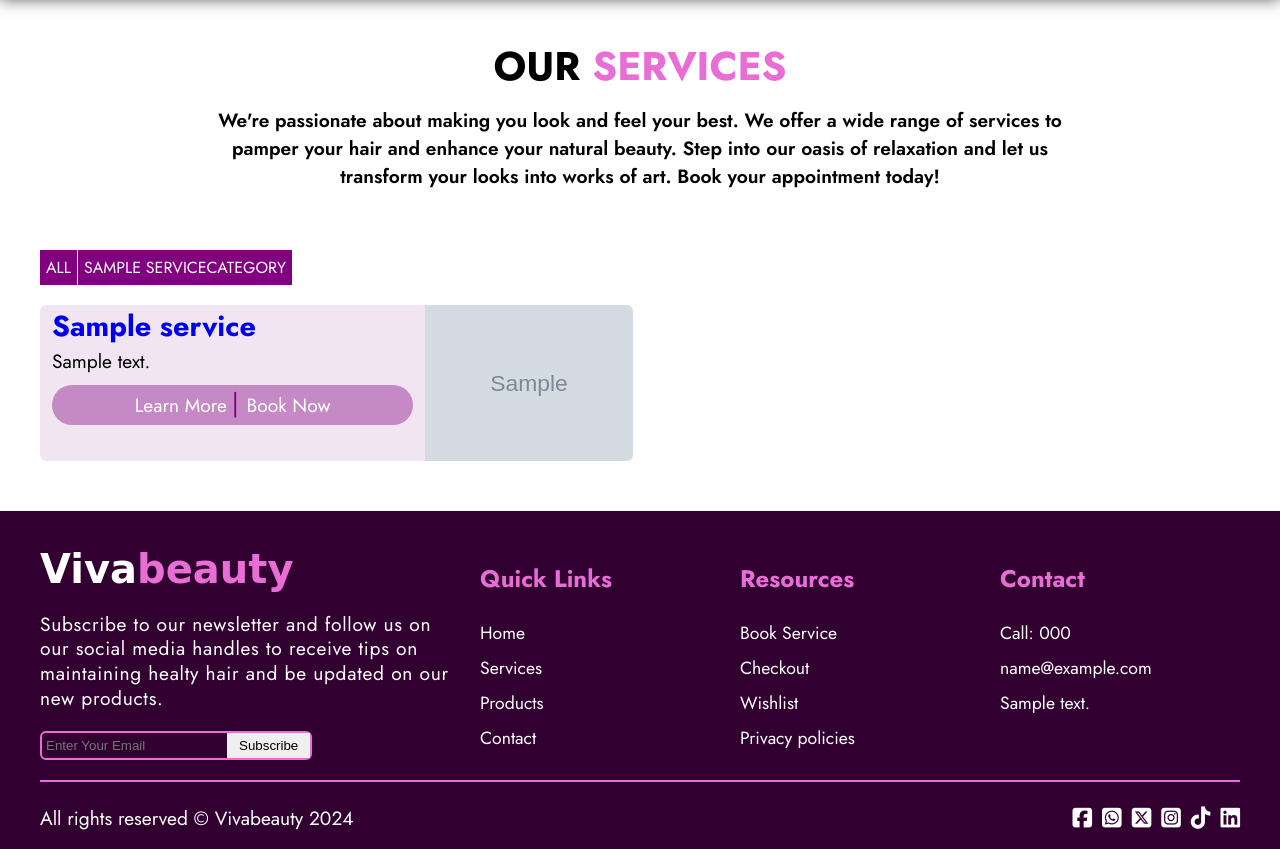
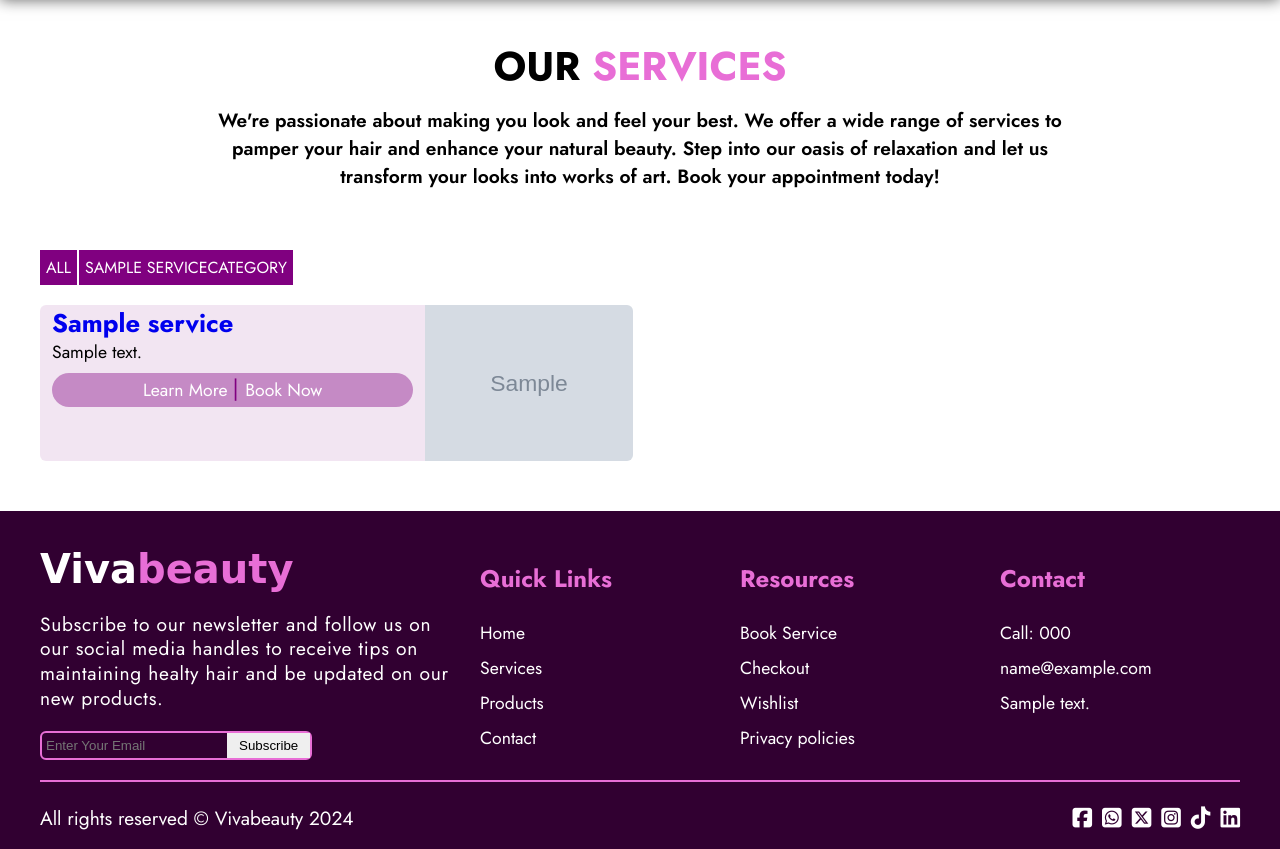
Before and after one commit to Judechuks/vivabeauty, a Django app: page /services/ in a window 1280 px wide. Shown: the part 54-903 px from the top of the page. Run offline with Django 5.2, Linux system fonts and the light colour scheme; tables that the repository leaves empty hold one stand-in row (values such as "Sample post"); grey boxes marked "Sample" are stand-in pictures; some web fonts are replaced.

Commit message:
reduced the paragraph's font-size for the services page

```diff
--- a/app/static/app/css/service.css
+++ b/app/static/app/css/service.css
@@ -6,7 +6,7 @@
 .categories {
   display: flex;
   flex-wrap: wrap;
-  gap: 1px;
+  gap: 2px;
   text-align: center;
   margin-bottom: 20px;
 }
@@ -35,17 +35,21 @@
   background: rgb(128, 0, 128, 0.1);
 }
 .details .title {
-  font-size: 1.8rem;
+  font-size: 1.6rem;
+}
+.details p {
+  font-size: 1.1rem;
+  line-height: 1.2;
 }
 .btn-group {
   background: rgb(128, 0, 128, 0.4);
-  padding: 6px 0px;
+  padding: 4px 0px;
   margin-block: 10px;
   text-align: center;
   border-radius: 20px;
 }
 .btn-group a {
-  font-size: 1.2rem;
+  font-size: 1.1rem;
   color: var(--white-clr);
   text-transform: capitalize;
 }
@@ -55,7 +59,7 @@
 .btn-group .separator {
   color: var(--purple-clr);
   line-height: 0;
-  font-size: 1.6rem;
+  font-size: 1.4rem;
 }
 .card aside {
   flex-basis: 35%;
```
